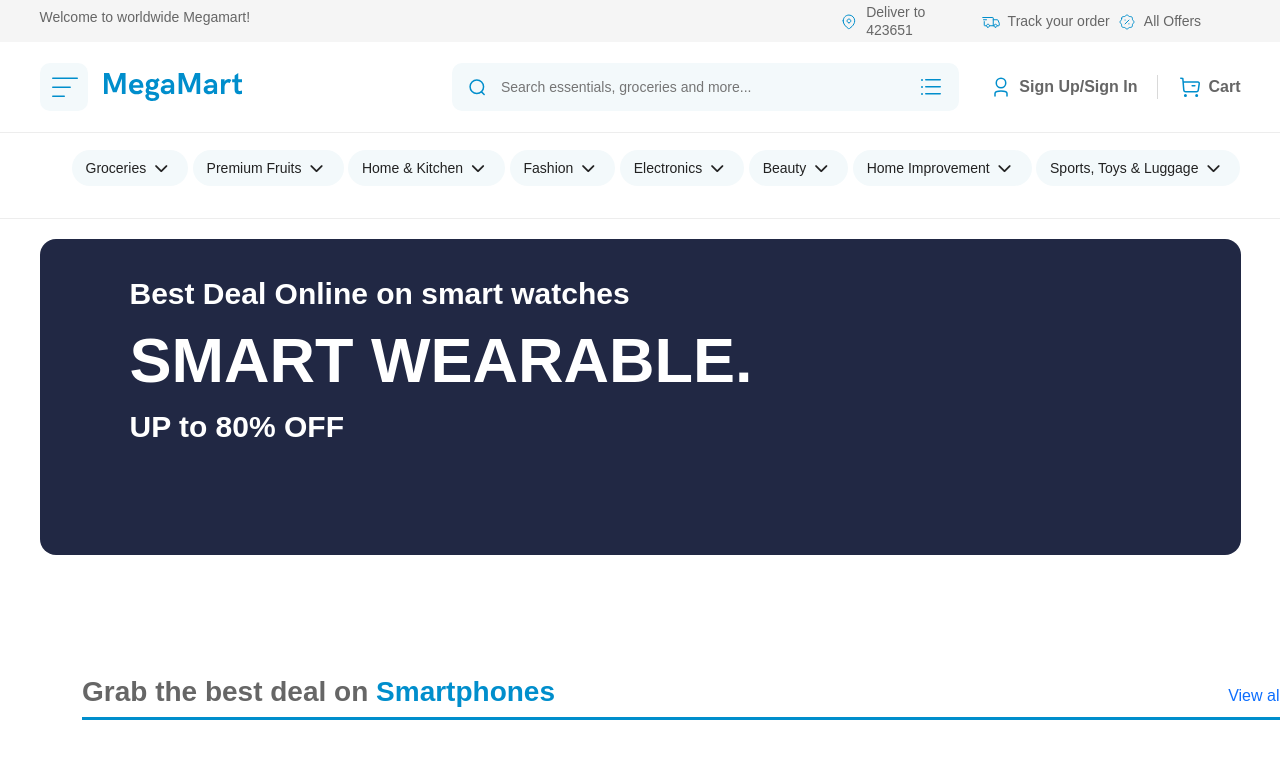
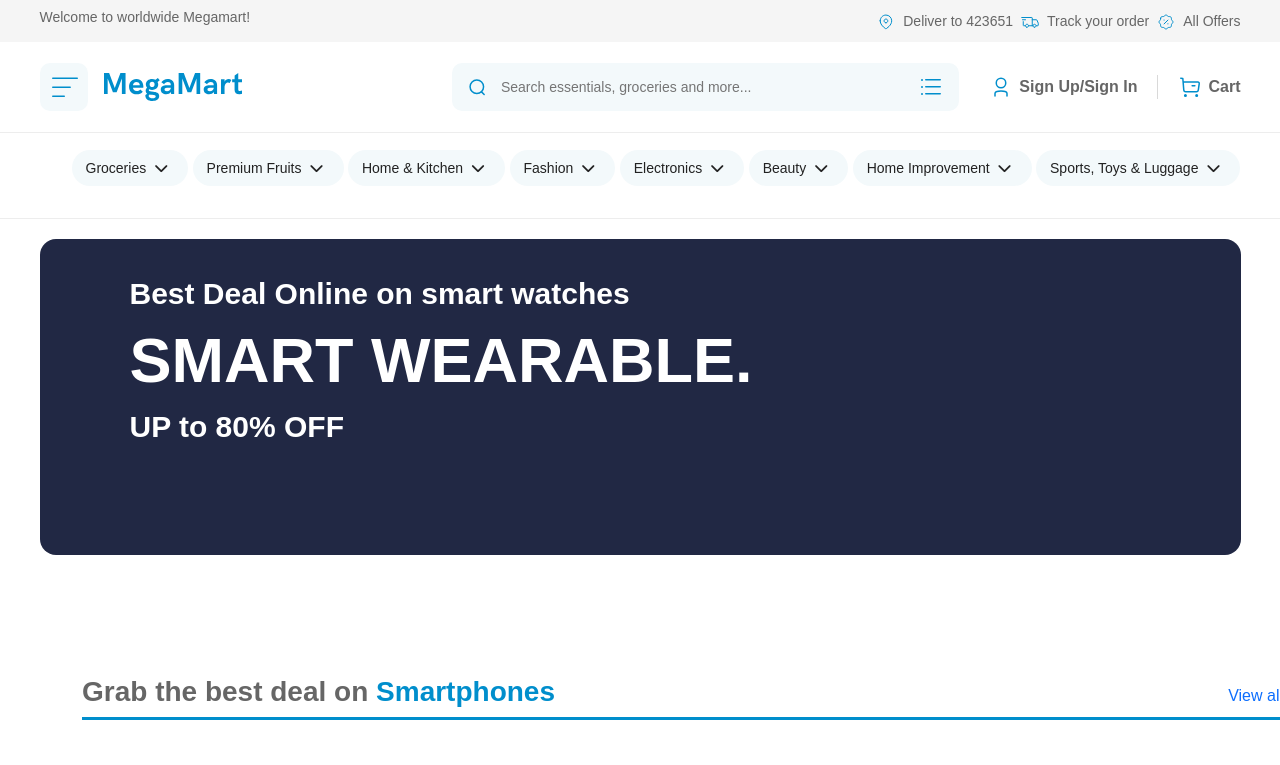
Before and after one commit to bbusratas1/megamart.github.io, a plain HTML site: page index.html in a window 1280 px wide. Shown: the top 765 px of the page. Drawn offline with nearby package versions, Linux system fonts and the light colour scheme; a web font is replaced by a local one.

Commit message:
index.html

```diff
--- a/index.html
+++ b/index.html
@@ -16,11 +16,11 @@
 
     <!-- header start -->
     <header id="header ">
-        <div class="header-top col-lg-4">
-            <div class="wrapper d-flex justify-content-between align-items-center h-100 col-lg-4">
+        <div class="header-top">
+            <div class="wrapper d-flex justify-content-between align-items-center h-100">
                  <h3>Welcome to worldwide Megamart!</h3>
-                 <div class="d-flex align-items-center gap-2 col-lg-4">
-                    <div class="d-flex align-items-center gap-2 col-lg-4">
+                 <div class="d-flex align-items-center gap-2 ">
+                    <div class="d-flex align-items-center gap-2 ">
                         <div>
                             <img src="img/header-top/h1.svg" alt="">
                         </div>
```
